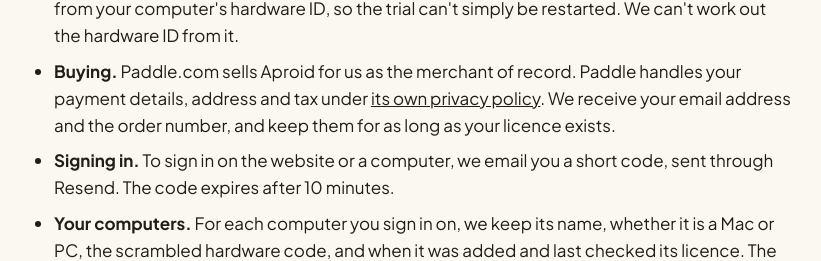
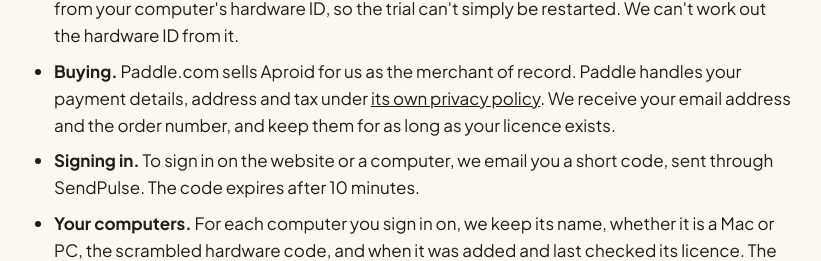
Before and after one commit to toneflix/aproid, a Next.js app in the folder web/: page /privacy in a window 1280 px wide. Shown: the part 3251-3512 px from the top of the page, without its empty margins (28-849 px from the left). Built offline with nearby package versions, Linux system fonts and the light colour scheme.

Commit message:
docs: name SendPulse in the privacy policy

```diff
--- a/web/app/privacy/page.tsx
+++ b/web/app/privacy/page.tsx
@@ -124,7 +124,7 @@ export default function PrivacyPage() {
         </li>
         <li>
           <strong>Signing in.</strong> To sign in on the website or a computer, we email you a short code, sent through
-          Resend. The code expires after 10 minutes.
+          SendPulse. The code expires after 10 minutes.
         </li>
         <li>
           <strong>Your computers.</strong> For each computer you sign in on, we keep its name, whether it is a Mac or
```
